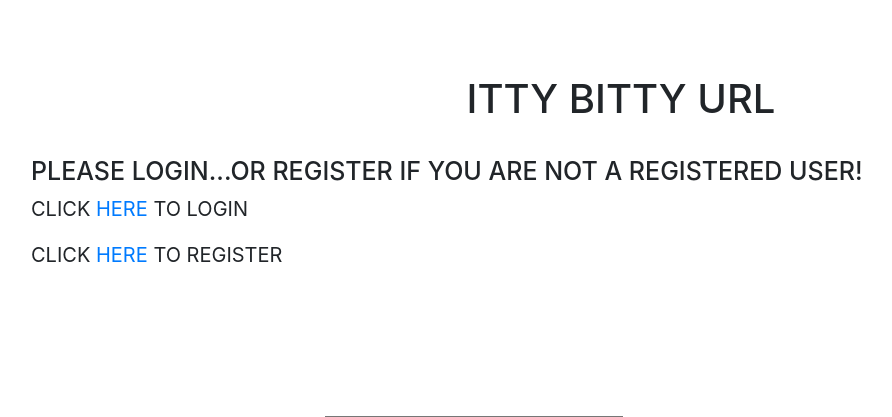
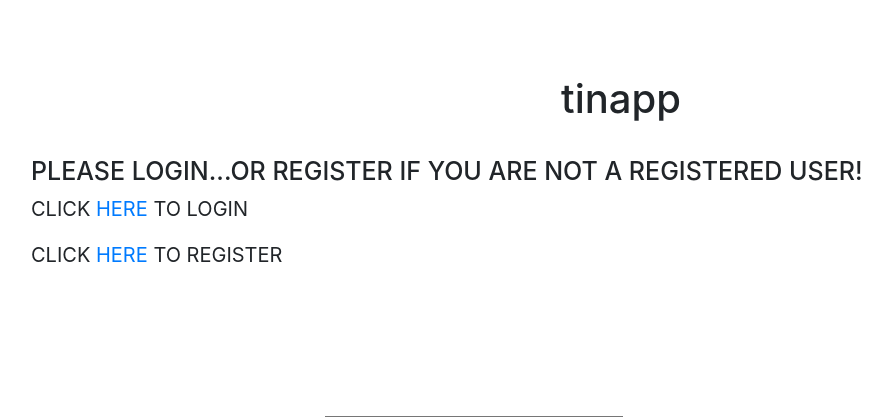
Before and after one commit to luoshaocong/tinyapp, a Node server app: template views/pages/urls_new.ejs in a window 1280 px wide. Shown: the top 417 px of the page, without its empty margins (19-911 px from the left). Run offline with Node 20, Linux system fonts and the light colour scheme; the template is opened without the code that fills it, so the values that code supplies are empty; some libraries are stand-ins or nearby versions.

Commit message:
Update _header.ejs

```diff
--- a/views/partials/_header.ejs
+++ b/views/partials/_header.ejs
@@ -21,7 +21,7 @@
 </head>
 <body>
   <header>
-    <h1 >ITTY BITTY URL</h1>
+    <h1 >tinapp</h1>
     <% if (user_email === undefined) { %>
       <h3>PLEASE LOGIN...OR REGISTER IF YOU ARE NOT A REGISTERED USER!</h3>
       <p>CLICK <a href="http://localhost:3000/login">HERE</a> TO LOGIN</p>
```
